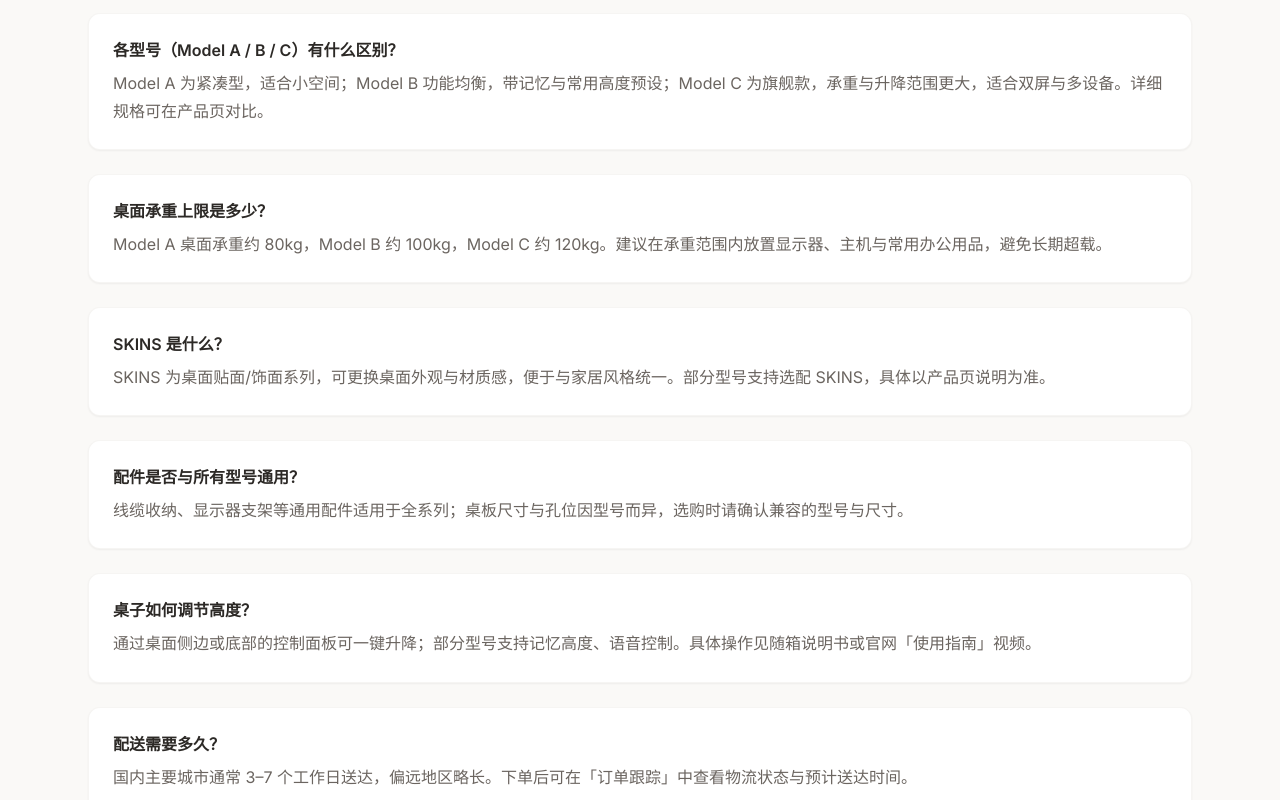
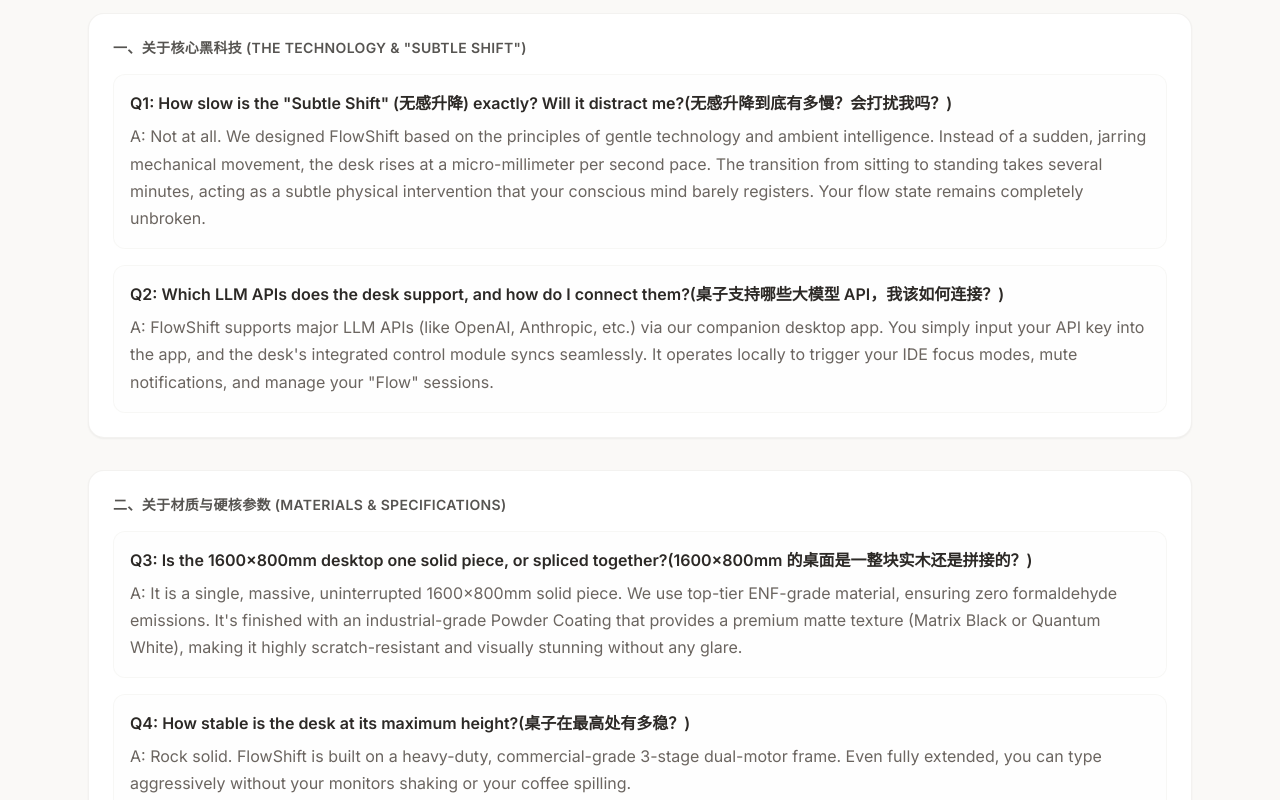
Before and after one commit to 532596/my-dtc-store, a Next.js app: page /support in a window 1280 px wide. Shown: the part 940-1740 px from the top of the page. Built offline with nearby package versions, Linux system fonts and the light colour scheme; no server answers.

Commit message:
首页排版

```diff
--- a/src/app/support/page.tsx
+++ b/src/app/support/page.tsx
@@ -6,65 +6,123 @@ import Reveal from "@/components/Reveal";
 import { Search } from "lucide-react";
 
 const POPULAR_QUESTIONS = [
-  { label: "各型号（Model A / B / C）有什么区别？", id: "faq-q1" },
-  { label: "桌面承重上限是多少？", id: "faq-q2" },
-  { label: "SKINS 是什么？", id: "faq-q3" },
-  { label: "配件是否与所有型号通用？", id: "faq-q4" },
-  { label: "桌子如何调节高度？", id: "faq-q5" },
-  { label: "配送需要多久？", id: "faq-q6" },
+  { label: "无感升降到底有多慢？会打扰我吗？", id: "faq-q1" },
+  { label: "支持哪些大模型 API，如何连接？", id: "faq-q2" },
+  { label: "1600x800mm 桌面是一整块还是拼接？", id: "faq-q3" },
+  { label: "桌子在最高处稳定性怎么样？", id: "faq-q4" },
+  { label: "双屏/三屏显示器支架能装吗？", id: "faq-q5" },
+  { label: "为什么众筹价格不包含运费？", id: "faq-q6" },
 ] as const;
 
-const FAQ_ITEMS: { id: string; question: string; answer: string }[] = [
+type FaqItem = { id: string; question: string; answer: string };
+type FaqGroup = { id: string; title: string; items: FaqItem[] };
+
+const FAQ_GROUPS: FaqGroup[] = [
+  {
+    id: "faq-tech",
+    title: "一、关于核心黑科技 (The Technology & \"Subtle Shift\")",
+    items: [
       {
         id: "faq-q1",
-    question: "各型号（Model A / B / C）有什么区别？",
+        question:
+          "Q1: How slow is the \"Subtle Shift\" (无感升降) exactly? Will it distract me?(无感升降到底有多慢？会打扰我吗？)",
         answer:
-      "Model A 为紧凑型，适合小空间；Model B 功能均衡，带记忆与常用高度预设；Model C 为旗舰款，承重与升降范围更大，适合双屏与多设备。详细规格可在产品页对比。",
+          "A: Not at all. We designed FlowShift based on the principles of gentle technology and ambient intelligence. Instead of a sudden, jarring mechanical movement, the desk rises at a micro-millimeter per second pace. The transition from sitting to standing takes several minutes, acting as a subtle physical intervention that your conscious mind barely registers. Your flow state remains completely unbroken.",
       },
       {
         id: "faq-q2",
-    question: "桌面承重上限是多少？",
+        question:
+          "Q2: Which LLM APIs does the desk support, and how do I connect them?(桌子支持哪些大模型 API，我该如何连接？)",
         answer:
-      "Model A 桌面承重约 80kg，Model B 约 100kg，Model C 约 120kg。建议在承重范围内放置显示器、主机与常用办公用品，避免长期超载。",
+          "A: FlowShift supports major LLM APIs (like OpenAI, Anthropic, etc.) via our companion desktop app. You simply input your API key into the app, and the desk's integrated control module syncs seamlessly. It operates locally to trigger your IDE focus modes, mute notifications, and manage your \"Flow\" sessions.",
+      },
+    ],
   },
   {
+    id: "faq-material",
+    title: "二、关于材质与硬核参数 (Materials & Specifications)",
+    items: [
+      {
         id: "faq-q3",
-    question: "SKINS 是什么？",
+        question:
+          "Q3: Is the 1600x800mm desktop one solid piece, or spliced together?(1600x800mm 的桌面是一整块实木还是拼接的？)",
         answer:
-      "SKINS 为桌面贴面/饰面系列，可更换桌面外观与材质感，便于与家居风格统一。部分型号支持选配 SKINS，具体以产品页说明为准。",
+          "A: It is a single, massive, uninterrupted 1600x800mm solid piece. We use top-tier ENF-grade material, ensuring zero formaldehyde emissions. It's finished with an industrial-grade Powder Coating that provides a premium matte texture (Matrix Black or Quantum White), making it highly scratch-resistant and visually stunning without any glare.",
       },
       {
         id: "faq-q4",
-    question: "配件是否与所有型号通用？",
+        question:
+          "Q4: How stable is the desk at its maximum height?(桌子在最高处有多稳？)",
         answer:
-      "线缆收纳、显示器支架等通用配件适用于全系列；桌板尺寸与孔位因型号而异，选购时请确认兼容的型号与尺寸。",
+          "A: Rock solid. FlowShift is built on a heavy-duty, commercial-grade 3-stage dual-motor frame. Even fully extended, you can type aggressively without your monitors shaking or your coffee spilling.",
       },
       {
         id: "faq-q5",
-    question: "桌子如何调节高度？",
+        question:
+          "Q5: Will my specific dual/triple monitor arm fit?(我的双屏/三屏显示器支架能装上吗？)",
         answer:
-      "通过桌面侧边或底部的控制面板可一键升降；部分型号支持记忆高度、语音控制。具体操作见随箱说明书或官网「使用指南」视频。",
+          "A: Yes. The edge profile of the desktop is specifically designed to accommodate all standard C-clamp monitor arms perfectly, without interfering with the absolute cable management system underneath.",
+      },
+    ],
   },
   {
+    id: "faq-shipping",
+    title: "三、关于发货与全球物流 (Shipping & Logistics)",
+    items: [
+      {
         id: "faq-q6",
-    question: "配送需要多久？",
+        question:
+          "Q6: Why is shipping not included in the pledge price?(为什么众筹价格里不包含运费？)",
         answer:
-      "国内主要城市通常 3–7 个工作日送达，偏远地区略长。下单后可在「订单跟踪」中查看物流状态与预计送达时间。",
+          "A: FlowShift is a premium, heavy-duty piece of hardware (weighing roughly 45-50kg packaged). Shipping costs fluctuate greatly depending on your exact location. To offer you the lowest possible pledge price today, we will calculate and collect the exact shipping fees via a Pledge Manager after the campaign ends, ensuring transparent and fair pricing.",
+      },
+      {
+        id: "faq-q7",
+        question:
+          "Q7: How will you handle global shipping for such a heavy item?(对于这么重的物品，你们如何处理全球物流？)",
+        answer:
+          "A: We use a highly optimized hybrid fulfillment strategy. For our core backers in the US, EU, UK, and AU, we ship via ocean freight to local 3PL warehouses first, and then use local couriers (like UPS/FedEx/DPD) for final delivery. For our backers in the Asia-Pacific region (like Japan, Korea, Singapore), we ship directly from our world-class manufacturing facilities in Malaysia and China. This minimizes transit times and dramatically reduces the risk of shipping damage.",
+      },
+    ],
+  },
+  {
+    id: "faq-warranty",
+    title: "四、关于售后保障 (Warranty & Support)",
+    items: [
+      {
+        id: "faq-q8",
+        question:
+          "Q8: What exactly does the 10-Year Ironclad Warranty cover?(10年硬核质保具体包含什么？)",
+        answer:
+          "A: We stand by our engineering. The 10-year warranty covers all mechanical and structural components, including the dual motors, the steel frame, and the lifting mechanisms. The electronic components (control panel, built-in AI module) are covered by a comprehensive 3-year warranty.",
+      },
+    ],
   },
 ];
 
 export default function SupportPage() {
   const [keyword, setKeyword] = useState("");
 
+  const flatFaqItems = useMemo(() => FAQ_GROUPS.flatMap((group) => group.items), []);
+
   const filteredFaq = useMemo(() => {
-    if (!keyword.trim()) return FAQ_ITEMS;
+    if (!keyword.trim()) return flatFaqItems;
     const k = keyword.trim().toLowerCase();
-    return FAQ_ITEMS.filter(
+    return flatFaqItems.filter(
       (item) =>
         item.question.toLowerCase().includes(k) ||
         item.answer.toLowerCase().includes(k)
     );
-  }, [keyword]);
+  }, [keyword, flatFaqItems]);
+
+  const filteredFaqGroups = useMemo(() => {
+    if (!keyword.trim()) return FAQ_GROUPS;
+    const idSet = new Set(filteredFaq.map((item) => item.id));
+    return FAQ_GROUPS.map((group) => ({
+      ...group,
+      items: group.items.filter((item) => idSet.has(item.id)),
+    })).filter((group) => group.items.length > 0);
+  }, [keyword, filteredFaq]);
 
   const onSearchSubmit = useCallback(
     (e: React.FormEvent) => {
@@ -181,7 +239,7 @@ export default function SupportPage() {
         </div>
       </section>
 
-      {/* 常见问题解答 */}
+      {/* 常见问题解答：与首页 FAQ 保持一致 */}
       <section
         id="faq"
         className="scroll-mt-24 mx-auto max-w-content px-6 pb-12 md:pb-16"
@@ -192,31 +250,39 @@ export default function SupportPage() {
             常见问题解答
           </h2>
         </Reveal>
-        <ul className="mt-8 space-y-6">
+        <div className="mt-8 space-y-8">
           {filteredFaq.length === 0 ? (
-            <li className="rounded-xl border border-warm-gray/40 bg-warm-cream/20 p-6 text-center text-warm-muted">
+            <div className="rounded-xl border border-warm-gray/40 bg-warm-cream/20 p-6 text-center text-warm-muted">
               未找到与「{keyword}」相关的问题，请尝试其他关键词或{" "}
               <Link href="/support/contact" className="text-accent hover:underline">
                 联系我们
               </Link>
               。
-            </li>
+            </div>
           ) : (
-            filteredFaq.map((item, i) => (
-              <Reveal key={item.id} delay={(i % 3) as 0 | 1 | 2 | 3}>
+            filteredFaqGroups.map((group, groupIndex) => (
+              <Reveal key={group.id} delay={(groupIndex % 4) as 0 | 1 | 2 | 3}>
+                <div className="rounded-2xl border border-warm-gray/50 bg-white p-6 shadow-sm">
+                  <h3 className="text-sm font-semibold uppercase tracking-wide text-foreground/80">
+                    {group.title}
+                  </h3>
+                  <ul className="mt-4 space-y-4">
+                    {group.items.map((item) => (
                       <li
+                        key={item.id}
                         id={item.id}
-                  className="scroll-mt-24 rounded-xl border border-warm-gray/40 bg-white p-6 shadow-sm"
+                        className="scroll-mt-24 rounded-xl border border-warm-gray/30 bg-warm-cream/10 p-4"
                       >
-                  <h3 className="font-semibold text-foreground">
-                    {item.question}
-                  </h3>
+                        <p className="font-semibold text-foreground">{item.question}</p>
                         <p className="mt-2 text-body text-warm-muted">{item.answer}</p>
                       </li>
+                    ))}
+                  </ul>
+                </div>
               </Reveal>
             ))
           )}
-        </ul>
+        </div>
       </section>
 
       {/* 健康办公指南 + 联系我们 */}
```
Also changed, not shown: src/app/page.tsx (+35 -25 lines), src/components/HeroShowcase.tsx (+10 -10 lines). Lines whose indentation alone changed are shown as unchanged.
